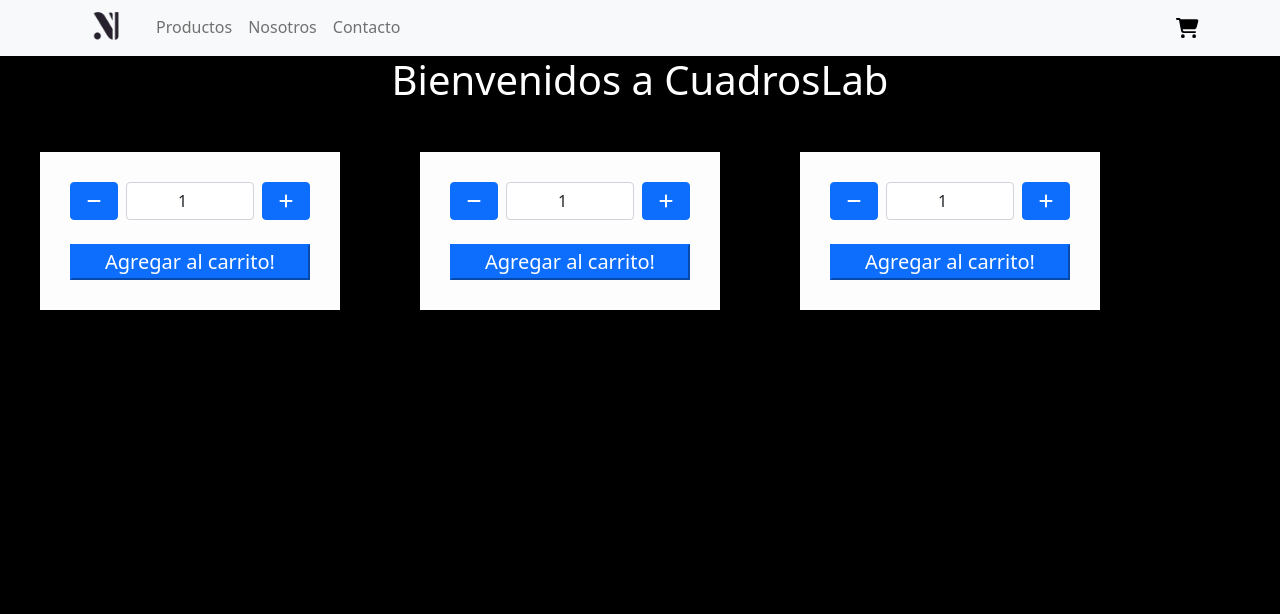
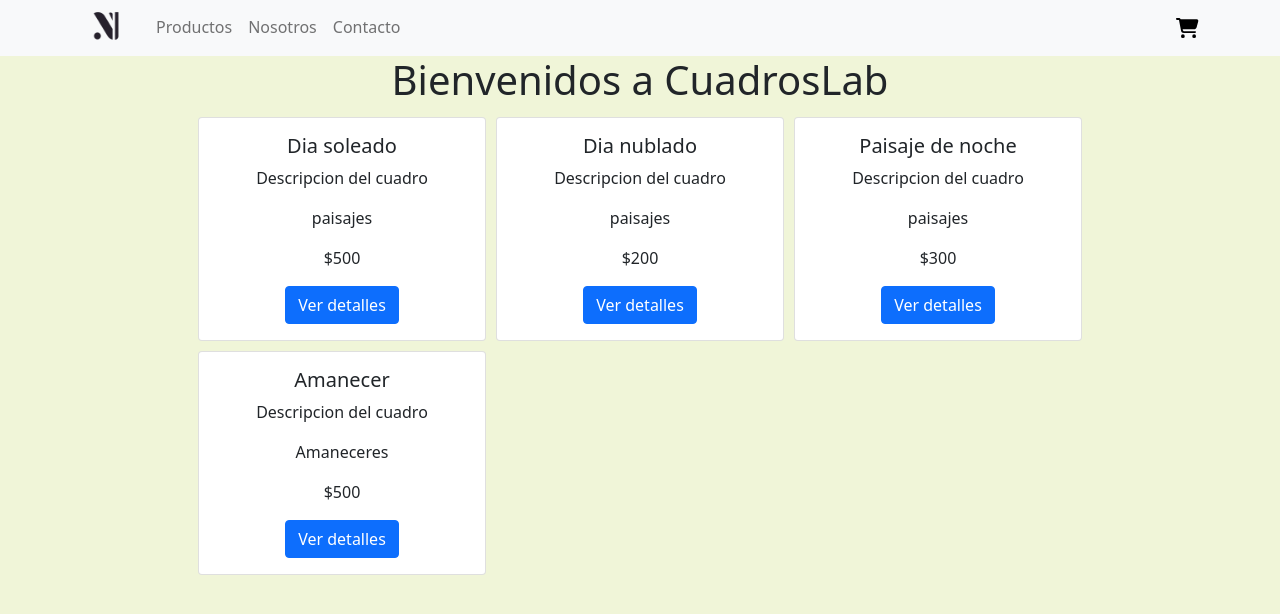
Before and after one commit to EduardoRavell/cuadros_lab_EduardoRavell, a React (Create React App) app: page / in a window 1280 px wide. Shown: the top 614 px of the page. Built offline with nearby package versions, Linux system fonts and the light colour scheme.

Commit message:
Desafío: Catálogo con MAPS y Promises

```diff
--- /dev/null
+++ b/public/data/data.json
@@ -0,0 +1,30 @@
+[
+    {
+        "id": 1,
+        "categoria": "paisajes",
+        "titulo": "Dia soleado",
+        "descripcion": "Descripcion del cuadro",
+        "precio": 500
+    },
+    {
+        "id": 2,
+        "categoria": "paisajes",
+        "titulo": "Dia nublado",
+        "descripcion": "Descripcion del cuadro",
+        "precio": 200
+    },
+    {
+        "id": 3,
+        "categoria": "paisajes",
+        "titulo": "Paisaje de noche",
+        "descripcion": "Descripcion del cuadro",
+        "precio": 300
+    },
+    {
+        "id": 4,
+        "categoria": "Amaneceres",
+        "titulo": "Amanecer",
+        "descripcion": "Descripcion del cuadro",
+        "precio": 500
+    }
+]
--- a/src/App.js
+++ b/src/App.js
@@ -14,6 +14,7 @@
       <Body>
         <ItemListContainer titulo="Bienvenidos a CuadrosLab"/>
       </Body>
+
     </div>
   );
 }
--- /dev/null
+++ b/src/components/Item/Item.css
@@ -0,0 +1,5 @@
+.cuadro {
+    width: 18rem;
+    color: 'black';
+    margin: 5px;
+}
--- /dev/null
+++ b/src/components/Item/Item.js
@@ -0,0 +1,26 @@
+import {Card,Button} from 'react-bootstrap';
+import './Item.css';
+function Item({titulo,descripcion,categoria,precio}){
+    return (
+        <>
+
+<Card className="cuadro">
+  <Card.Body>
+    <Card.Title>{titulo}</Card.Title>
+    <Card.Text>
+    {descripcion}
+    </Card.Text>
+    <Card.Text>
+    {categoria}
+    </Card.Text>
+    <Card.Text>
+    ${precio}
+    </Card.Text>
+    <Button variant="primary">Ver detalles</Button>
+  </Card.Body>
+</Card>
+        </>
+    );
+}
+
+export default Item;
--- /dev/null
+++ b/src/components/ItemList/ItemList.css
@@ -0,0 +1,5 @@
+.contenedorCuadros {
+    display: grid;
+    grid-template-columns: repeat(3, 1fr);
+    margin: auto;
+}
--- /dev/null
+++ b/src/components/ItemList/ItemList.js
@@ -0,0 +1,18 @@
+import './ItemList.css';
+import React from 'react';
+import Item from '../Item/Item';
+function ItemList({listadoCuadros}){
+    return (
+    <>
+    <div className="contenedorCuadros">
+
+       { listadoCuadros.map((cuadro)=>
+       <Item titulo={cuadro.titulo} categoria={cuadro.categoria} descripcion={cuadro.descripcion} precio={cuadro.precio}/>
+       )}
+
+    </div>
+    </>
+    );
+}
+
+export default ItemList;
--- a/src/components/ItemListContainer/ItemListContainer.css
+++ b/src/components/ItemListContainer/ItemListContainer.css
@@ -1,9 +1,8 @@
 .ItemListContainer {
-    background-color: #000000;
-    color: #ffffff;
-    height: 100vh;
+
+    height: 100%;
 }
 
-.ItemList {
+.ItemLista {
     display: flex;
 }
--- a/src/components/ItemListContainer/ItemListContainer.js
+++ b/src/components/ItemListContainer/ItemListContainer.js
@@ -1,15 +1,38 @@
 import ItemCount from '../ItemCount/ItemCount';
+import Item from '../Item/Item'
 import './ItemListContainer.css';
+import {useEffect, useState} from 'react';
+import ItemList from '../ItemList/ItemList';
+
 function ItemListContainer(props){
+
+    const [cuadros,setCuadros] = useState([])
+
+    useEffect(()=>{
+         setTimeout(() => {
+            fetch('../data/data.json', {
+                headers : {
+                  'Content-Type': 'application/json',
+                  'Accept': 'application/json'
+                 }
+
+              })
+              .then((res)=>res.json())
+              .then((elementos) => setCuadros(elementos))
+              .catch(err=>console.log(err))
+           }, 1500);
+    },[])
     return (
     <>
     <div className="ItemListContainer">
         <h1>{props.titulo}</h1>
 
-        <div className="ItemList">
-        <ItemCount stock="5" initial="1"/>
+        <div className="ItemLista">
+            <ItemList listadoCuadros={cuadros}/>
+        {/* <ItemCount stock="5" initial="1"/>
         <ItemCount stock="10" initial="1"/>
-        <ItemCount stock="15" initial="1"/>
+        <ItemCount stock="15" initial="1"/> */}
+
         </div>
     </div>
     </>
```
Also changed, not shown: src/components/Card/Card.js (+13 -16 lines).
